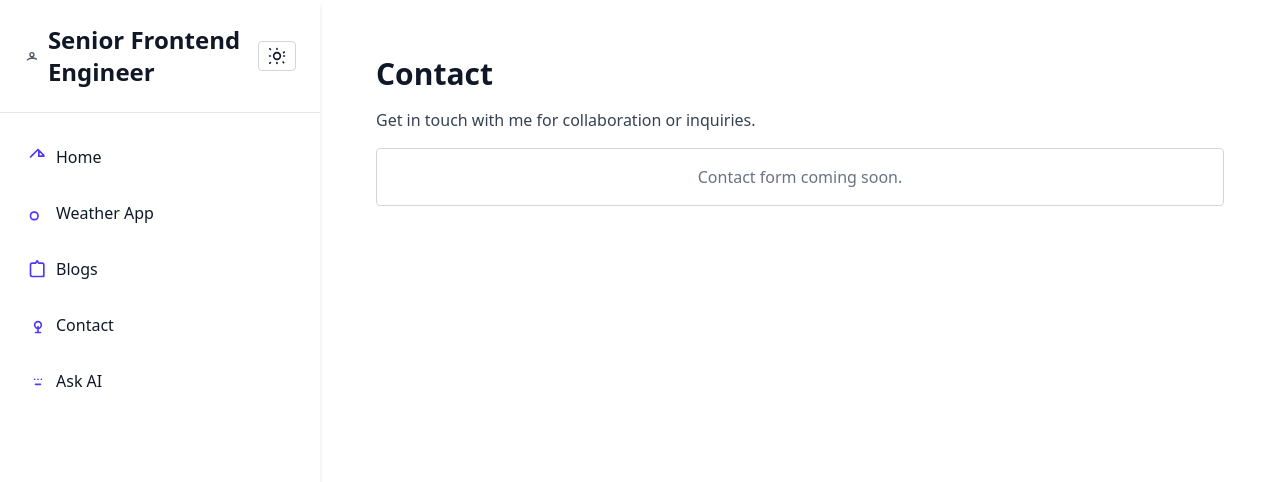
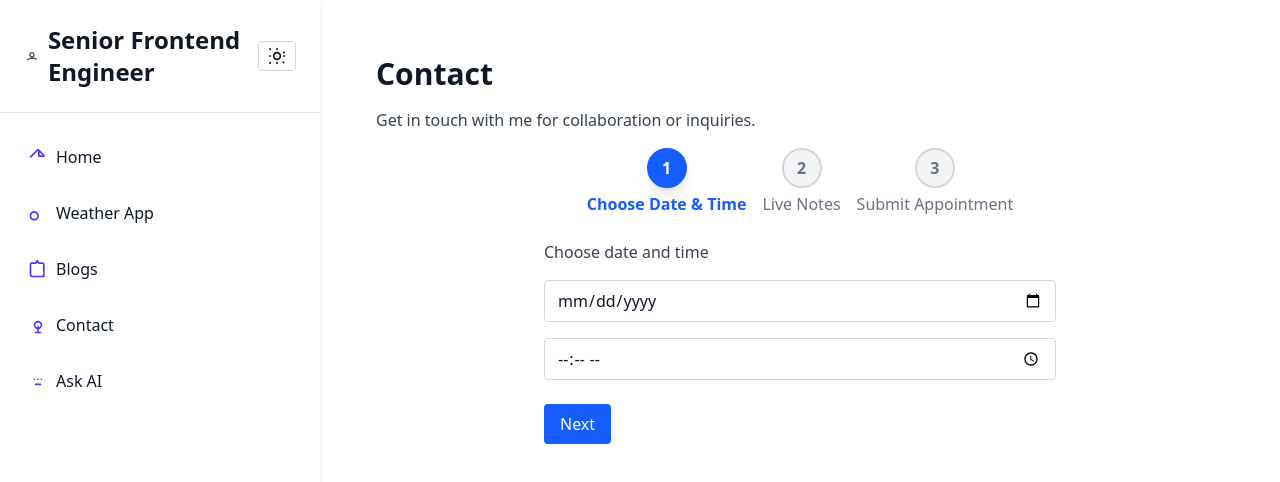
Before and after one commit to wadizaatour/wadiAi, a Nuxt app: page /contact in a window 1280 px wide. Shown: the top 482 px of the page. Built offline with nearby package versions, Linux system fonts and the light colour scheme.

Commit message:
Patch: contact page

```diff
--- a/pages/contact.vue
+++ b/pages/contact.vue
@@ -4,17 +4,145 @@
     <p class="mb-4 text-gray-700">
       Get in touch with me for collaboration or inquiries.
     </p>
-    <!-- Placeholder for contact form -->
-    <div class="border border-gray-300 rounded p-4 text-center text-gray-500">
-      Contact form coming soon.
+    <div class="mb-6 flex justify-center gap-4">
+      <div
+        v-for="(step, idx) in steps"
+        :key="idx"
+        class="flex flex-col items-center"
+      >
+        <div
+          :class="[
+            'w-10 h-10 flex items-center justify-center rounded-full border-2 font-bold mb-1',
+            currentStep === idx + 1
+              ? 'bg-blue-600 text-white border-blue-600 shadow-lg'
+              : 'bg-gray-100 text-gray-500 border-gray-300',
+          ]"
+        >
+          {{ idx + 1 }}
+        </div>
+        <span
+          :class="
+            currentStep === idx + 1
+              ? 'text-blue-600 font-semibold'
+              : 'text-gray-500'
+          "
+          >{{ step }}</span
+        >
+      </div>
     </div>
+    <form @submit.prevent="handleSubmit" class="space-y-6 max-w-lg mx-auto">
+      <div v-if="currentStep === 1" class="space-y-4">
+        <label class="block text-gray-700 font-medium"
+          >Choose date and time</label
+        >
+        <input
+          v-model="date"
+          type="date"
+          class="border border-gray-300 rounded px-3 py-2 w-full"
+          required
+        />
+        <input
+          v-model="time"
+          type="time"
+          class="border border-gray-300 rounded px-3 py-2 w-full"
+          required
+        />
+        <button
+          type="button"
+          class="mt-2 px-4 py-2 bg-blue-600 text-white rounded hover:bg-blue-700"
+          @click="nextStep"
+          :disabled="!date || !time"
+        >
+          Next
+        </button>
+      </div>
+      <div v-else-if="currentStep === 2" class="space-y-4">
+        <label class="block text-gray-700 font-medium"
+          >Live notes (optional)</label
+        >
+        <textarea
+          v-model="notes"
+          rows="4"
+          class="border border-gray-300 rounded px-3 py-2 w-full"
+          placeholder="Add any notes for the call..."
+        ></textarea>
+        <div class="flex justify-between">
+          <button
+            type="button"
+            class="px-4 py-2 bg-gray-100 dark:bg-gray-800 text-gray-500 dark:text-gray-400 rounded hover:bg-gray-200 dark:hover:bg-gray-700 border border-gray-200 dark:border-gray-700"
+            @click="prevStep"
+          >
+            Back
+          </button>
+          <button
+            type="button"
+            class="px-4 py-2 bg-blue-600 text-white rounded hover:bg-blue-700"
+            @click="nextStep"
+          >
+            Next
+          </button>
+        </div>
+      </div>
+      <div v-else-if="currentStep === 3" class="space-y-4">
+        <div class="text-lg font-medium text-gray-700 mb-2">
+          Review & Submit
+        </div>
+        <div
+          class="bg-white dark:bg-gray-800 p-4 rounded border border-gray-200 dark:border-gray-700"
+        >
+          <div><b>Date:</b> {{ date }}</div>
+          <div><b>Time:</b> {{ time }}</div>
+          <div v-if="notes"><b>Notes:</b> {{ notes }}</div>
+        </div>
+        <div class="flex justify-between">
+          <button
+            type="button"
+            class="px-4 py-2 bg-gray-100 dark:bg-gray-800 text-gray-500 dark:text-gray-400 rounded border border-gray-200 dark:border-gray-700"
+            @click="prevStep"
+          >
+            Back
+          </button>
+          <button
+            type="submit"
+            class="px-4 py-2 bg-green-600 text-white rounded hover:bg-green-700"
+          >
+            Submit Appointment
+          </button>
+        </div>
+        <div v-if="submitted" class="mt-4 text-green-600 font-semibold">
+          Appointment submitted! I will contact you soon.
+        </div>
+      </div>
+    </form>
   </section>
 </template>
 
 <script lang="ts" setup>
-// Contact form logic will be implemented here
+import { ref } from "vue";
+
+const steps = ["Choose Date & Time", "Live Notes", "Submit Appointment"];
+const currentStep = ref(1);
+const date = ref("");
+const time = ref("");
+const notes = ref("");
+const submitted = ref(false);
+
+function nextStep() {
+  if (currentStep.value < 3) currentStep.value++;
+}
+function prevStep() {
+  if (currentStep.value > 1) currentStep.value--;
+}
+function handleSubmit() {
+  submitted.value = true;
+}
 </script>
 
 <style scoped>
-/* Styles for contact page */
+.fade-in-up {
+  animation: fadeInUp 0.5s ease-out;
+}
+.step-indicator {
+  transition: background 0.2s, color 0.2s;
+}
 </style>
```
